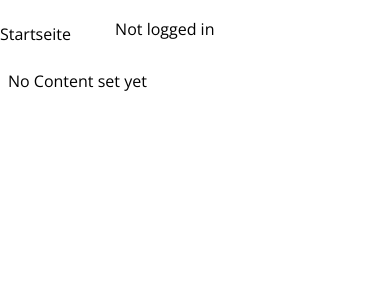
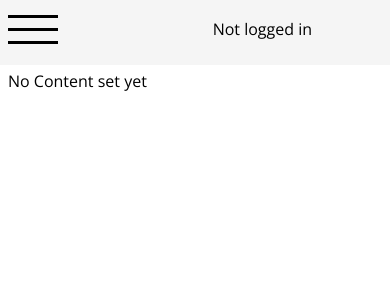
Before and after one commit to xNocken/website, a PHP site: template src/twig/views/admin/root.twig in a window 390 px wide. Shown: the top 300 px of the page. Run offline with PHP 8.4, Linux system fonts and the light colour scheme; the template is opened without the code that fills it, so the values that code supplies are empty; style sheets or scripts are compiled from the project's sources; some libraries are stand-ins or nearby versions.

Commit message:
feat(header): adds mobile layout

```diff
--- a/src/index.js
+++ b/src/index.js
@@ -2,6 +2,7 @@ import './scss/main.scss';
 
 import feedback from './js/feedback';
 import globalJs from './js/global';
+import header from './js/header';
 import login from './js/login';
 import navigation from './js/navigations';
 import register from './js/register';
@@ -12,6 +13,7 @@ import profile from './js/profile';
 import projects from './js/projects';
 import notify from './js/utils/notify';
 import adminFeedback from './js/admin-feedback';
+
 // TODO: bye   |                |
 // TODO: bye   V                V
 global.request = request; global.notify = notify;
@@ -20,6 +22,7 @@ document.addEventListener('DOMContentLoaded', () => {
   adminFeedback();
   feedback();
   globalJs();
+  header();
   login();
   navigation();
   register();
--- a/src/js/global.js
+++ b/src/js/global.js
@@ -1,6 +1,6 @@
 import request from './utils/request';
 
-export default () => {
+const logoutFunc = () => {
   const logout = document.getElementById('logout');
 
   if (logout) {
@@ -9,3 +9,7 @@ export default () => {
     });
   }
 };
+
+export default () => {
+  logoutFunc();
+};
--- /dev/null
+++ b/src/js/header.js
@@ -0,0 +1,12 @@
+export default () => {
+  const button = document.getElementById('header-burger');
+  const header = document.querySelector('.header');
+
+  if (!header || !button) {
+    return;
+  }
+
+  button.addEventListener('click', () => {
+    header.classList.toggle('is-open');
+  });
+};
--- a/src/scss/global.scss
+++ b/src/scss/global.scss
@@ -11,6 +11,7 @@ body {
   display: block;
   margin: 0 auto;
   overflow: hidden;
+  position: relative;
   width: 100%;
 
   @each $bp, $size in $container-sizes {
@@ -44,3 +45,15 @@ pre.sf-dump {
 .content-wrapper {
   margin-top: 70px;
 }
+
+.mobile-only {
+  @include breakpoint(md) {
+    display: none;
+  }
+}
+
+.desktop-only {
+  @include breakpoint(md, max-width) {
+    display: none;
+  }
+}
--- a/src/scss/header/header.scss
+++ b/src/scss/header/header.scss
@@ -1,15 +1,59 @@
 .header {
-  margin-top: 5px;
-  background-color: white;
+  background-color: whitesmoke;
+  padding-top: 5px;
   padding-bottom: 10px;
   z-index: 100;
   width: 100%;
   top: 0;
   position: fixed;
 
+  &--background {
+    background-color: whitesmoke;
+    position: absolute;
+    top: -5px;
+    left: 0;
+    right: 0;
+    bottom: 0;
+    z-index: -5;
+  }
+
+  &--burger {
+    position: absolute;
+    cursor: pointer;
+    height: 100%;
+
+    &--part {
+      border-bottom: 3px solid black;
+      width: 50px;
+      margin-top: 10px;
+      transition: all 0.3s;
+
+      .is-open & {
+        width: 0;
+        left: 50%;
+        transform: translateY(50%);
+
+        &:last-child {
+          transform: rotateZ(45deg);
+          margin: 0;
+          width: 50px;
+          left: 0;
+      }
+
+        &:first-child {
+          margin: 0;
+          left: 0;
+          transform:  translateY(547%) rotateZ(-45deg);
+          width: 50px;
+        }
+      }
+    }
+  }
+
   &--wrapper {
     display: flex;
     justify-content: space-between;
+    flex-wrap: nowrap;
   }
 
   &--navigation {
@@ -25,7 +69,10 @@
   display: flex;
   justify-content: flex-end;
   flex-wrap: nowrap;
-  position: relative;
+
+  @include breakpoint(md) {
+    position: relative;
+  }
 
   &--name {
     display: inline-block;
@@ -47,16 +94,38 @@
   }
 
   &--dropdown {
-    display: none;
     position: absolute;
-    border: black solid 1px;
     background-color: white;
-    top: 50px;
+    top: 57px;
+    left: 0;
     width: 100%;
+    background-color: whitesmoke;
+    transition: all ease-in-out 0.3s;
+    transform: translateY(calc(-200% - 100px));
+    z-index: -20;
+    padding-bottom: 24px;
+
+    .is-open & {
+      transform: translateY(0);
+    }
+
+    @include breakpoint(md) {
+      z-index: 0;
+      transform: translateY(0);
+      padding-bottom: 0;
+      border: black solid 1px;
+      display: none;
+    }
 
     ul {
       list-style-type: none;
       padding-left: 10px;
+
+      a {
+        text-decoration: none;
+        display: block;
+        color: black;
+      }
     }
   }
 
@@ -66,20 +135,46 @@
 }
 
 .navigation {
-  display: flex;
-  justify-content: flex-start;
+  position: absolute;
+  width: 100%;
+  top: 148px;
+  background-color: whitesmoke;
+  padding-bottom: 20px;
+  padding-top: 15px;
+  transition: all ease-in-out 0.3s;
+  transform: translateY(calc(-200% - 100px));
+  z-index: -10;
+
+  .is-open & {
+    transform: translateY(0);
+  }
+
+  @include breakpoint(md) {
+    z-index: 0;
+    transform: translateY(0);
+    top: 0;
+    display: flex;
+    justify-content: flex-start;
+  }
 
   &--entry {
-    display: inline-block;
-    transform: translateY(80%);
-    margin: {
-      right: 40px;
-    };
+    display: block;
+    padding-left: 10px;
+
+    @include breakpoint(md) {
+      z-index: 0;
+      display: inline-block;
+      margin: {
+        right: 40px;
+      }
+    }
 
     a {
       color: black;
       text-transform: capitalize;
+      display: block;
       text-decoration: none;
+      pointer-events: all;
     }
   }
 }
--- a/src/twig/views/admin/adminHeader.twig
+++ b/src/twig/views/admin/adminHeader.twig
@@ -1,6 +1,13 @@
-<header>
-	<div class="header">
+<header class="header">
+	<div class="container-wrapper">
 		<div class="container container--has-visible-overflow">
+			<div class="header--burger mobile-only" id="header-burger">
+				<div class="header--burger--part"></div>
+				<div class="header--burger--part"></div>
+				<div class="header--burger--part"></div>
+			</div>
+			<div class="header--background mobile-only"></div>
+			<div class="header--wrapper">
 				<div class="header--navigation">
 					<div class="navigation">
 						<div class="navigation--entry">
@@ -60,4 +67,5 @@
 				</div>
 			</div>
 		</div>
+	</div>
 </header>
```
Also changed, not shown: src/twig/views/layout/header.twig (+8 -2 lines). Lines whose indentation alone changed are shown as unchanged.
